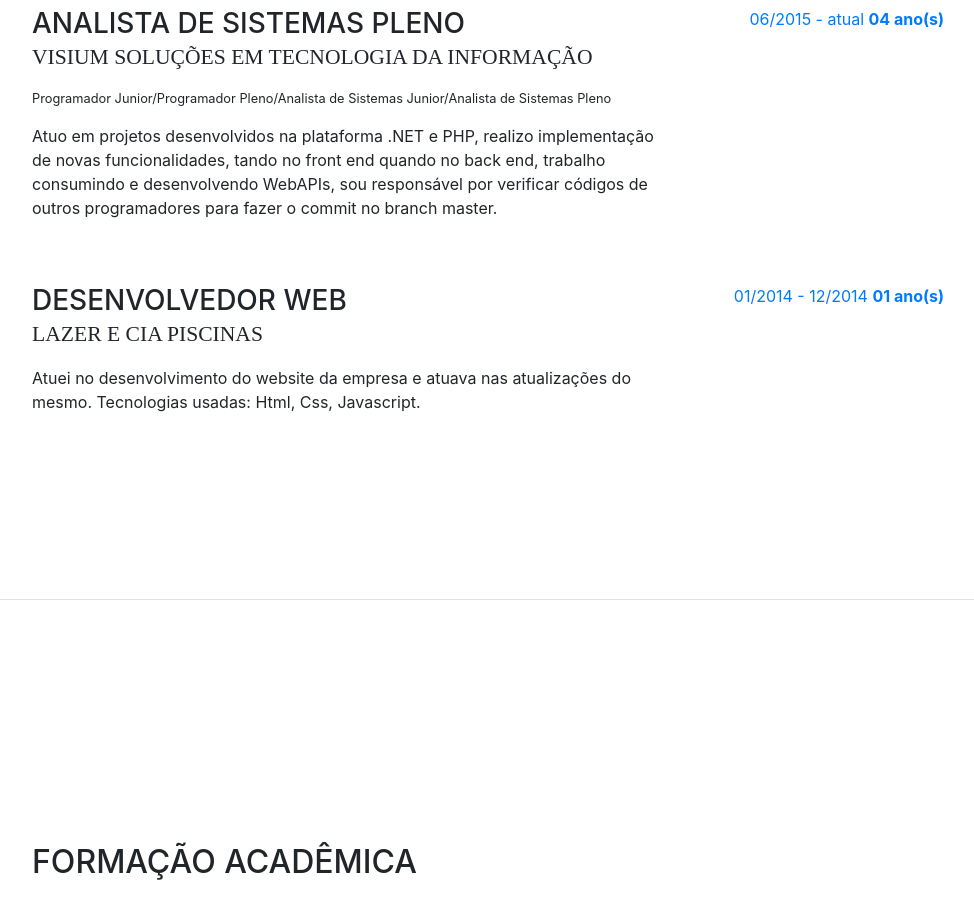
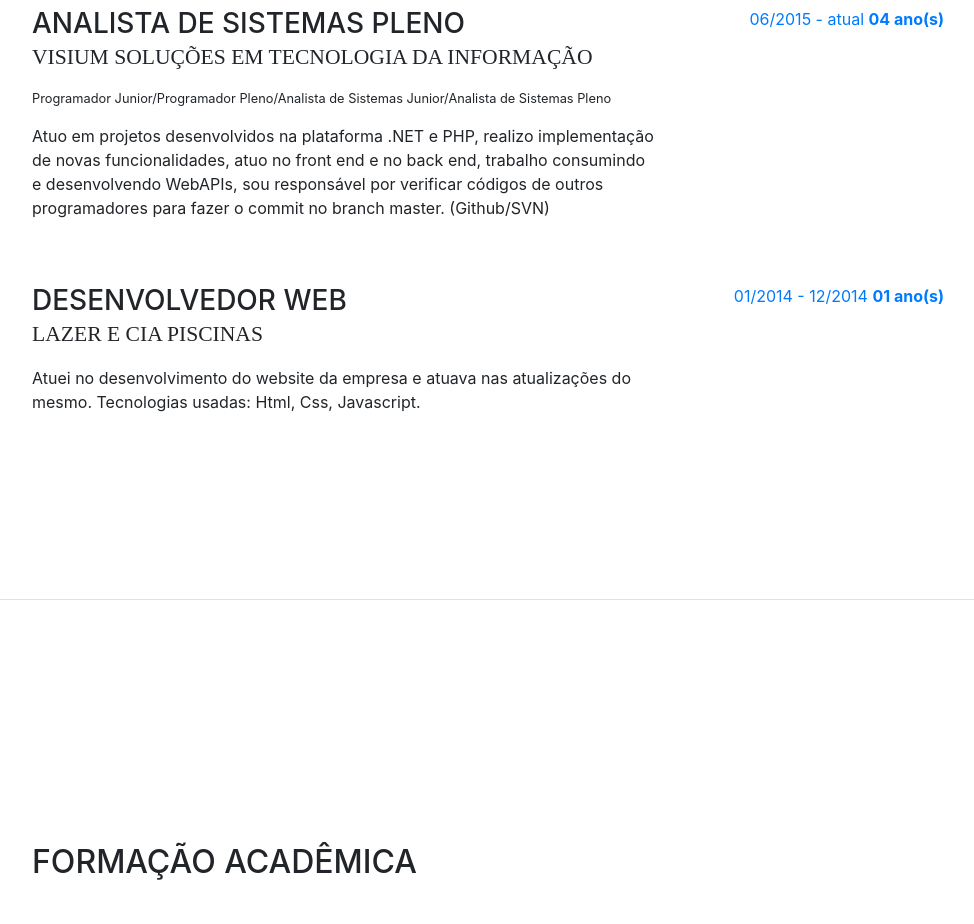
Before and after one commit to FelipeFalanque/felipefalanque.github.io, a website with bundled scripts: page index.html in a window 1280 px wide. Shown: the part 1000-1924 px from the top of the page, without its empty margins (288-1262 px from the left). Built offline with nearby package versions, Linux system fonts and the light colour scheme; a web font is replaced by a local one.

Commit message:
Update index.html

```diff
--- a/index.html
+++ b/index.html
@@ -124,7 +124,7 @@
               <h3 class="mb-0">Analista de Sistemas Pleno</h3>
               <div class="subheading mb-3">Visium Soluções em Tecnologia da Informação</div>
               <p class="small">Programador Junior/Programador Pleno/Analista de Sistemas Junior/Analista de Sistemas Pleno</p>
-              <p>Atuo em projetos desenvolvidos na plataforma .NET e PHP, realizo implementação de novas funcionalidades, tando no front end quando no back end, trabalho consumindo e desenvolvendo WebAPIs, sou responsável por verificar códigos de outros programadores para fazer o commit no branch master.</p>
+              <p>Atuo em projetos desenvolvidos na plataforma .NET e PHP, realizo implementação de novas funcionalidades, atuo no front end e no back end, trabalho consumindo e desenvolvendo WebAPIs, sou responsável por verificar códigos de outros programadores para fazer o commit no branch master. (Github/SVN)</p>
             </div>
             <div class="resume-date text-md-right">
               <span class="text-primary">06/2015 - atual <b>04 ano(s)</b></span>
```
